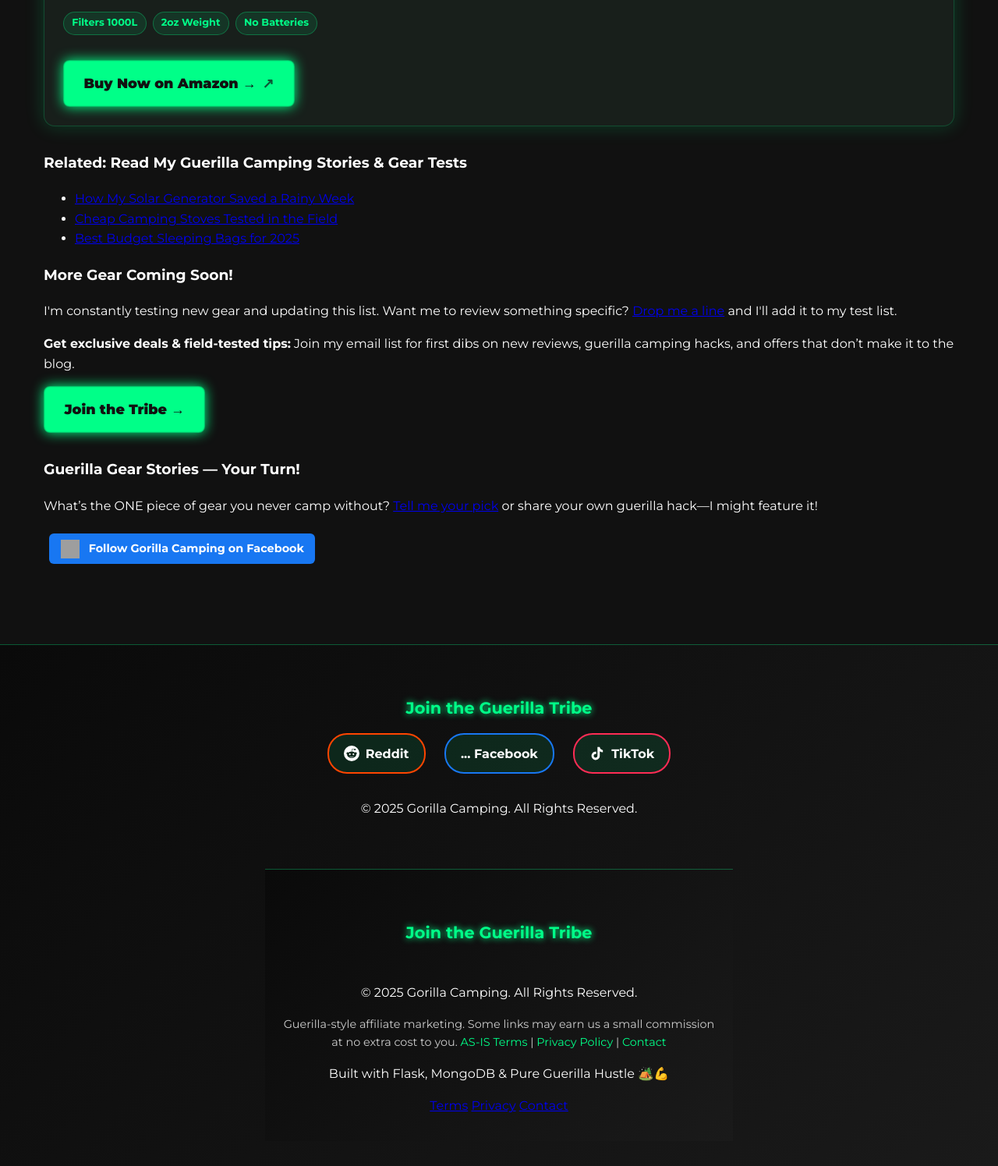
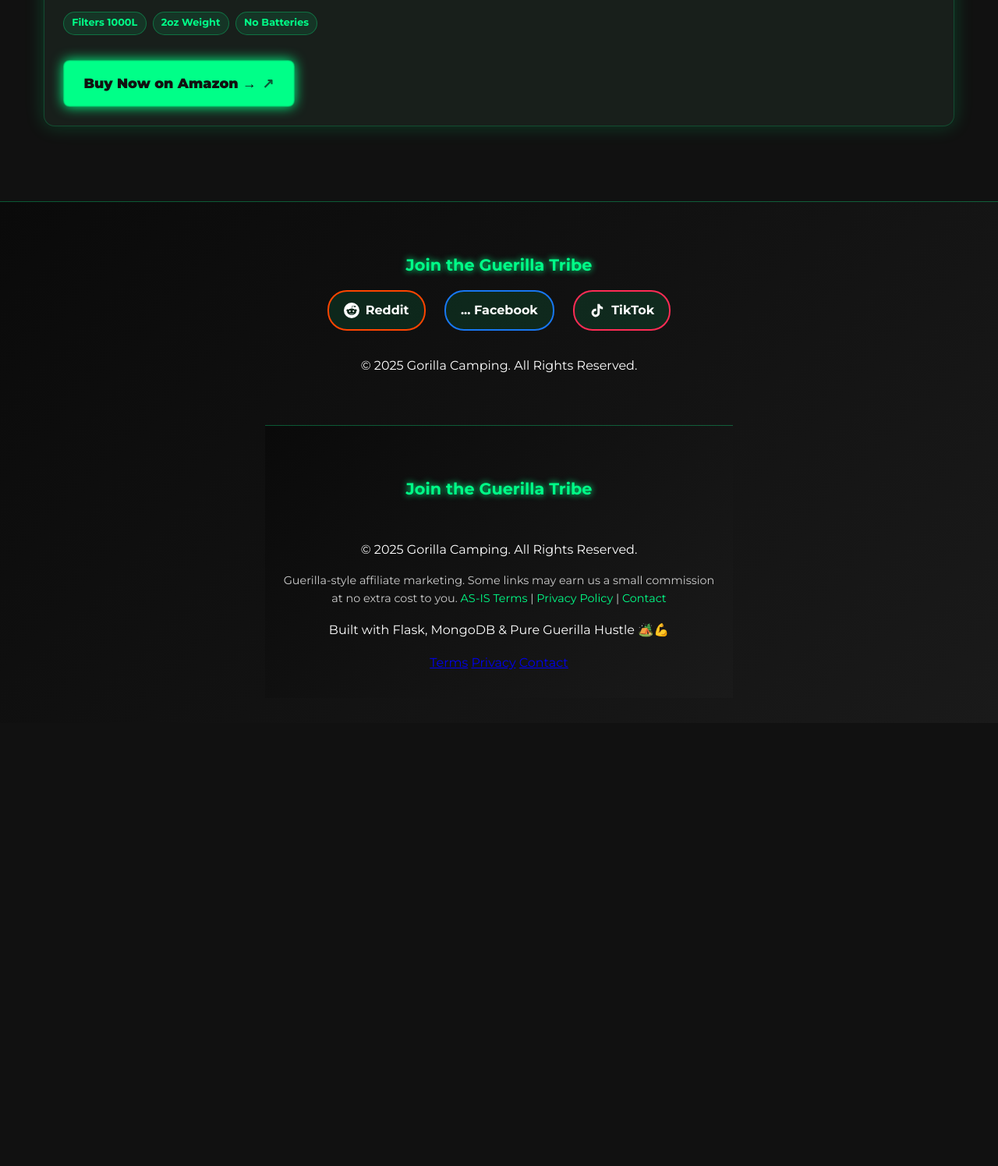
Before and after one commit to jnorvi5/gorillacamping-static, a Flask app: page /gear in a window 1280 px wide. Shown: the part 2742-4237 px from the top of the page at 78% size. After the commit the page ends 3601 px from the top, so only its background shows below. Run offline with Flask 3, Linux system fonts and the light colour scheme; some libraries are stand-ins or nearby versions; grey boxes are pictures that could not be loaded.

Commit message:
Update gear.html

```diff
--- a/templates/gear.html
+++ b/templates/gear.html
@@ -29,7 +29,7 @@
         "@type": "Offer",
         "price": "199.99",
         "priceCurrency": "USD",
-        "url": "https://amzn.to/YOUR_AFFILIATE_LINK",
+        "url": "https://amzn.to/43ZFIvfV",
         "availability": "https://schema.org/InStock"
       },
       "aggregateRating": {
@@ -48,7 +48,7 @@
         "@type": "Offer",
         "price": "49.99",
         "priceCurrency": "USD",
-        "url": "https://amzn.to/YOUR_AFFILIATE_LINK2",
+        "url": "https://amzn.to/44eem7c",
         "availability": "https://schema.org/InStock"
       },
       "aggregateRating": {
@@ -67,7 +67,7 @@
         "@type": "Offer",
         "price": "19.99",
         "priceCurrency": "USD",
-        "url": "https://amzn.to/YOUR_AFFILIATE_LINK3",
+        "url": "https://amzn.to/4dZjAae",
         "availability": "https://schema.org/InStock"
       },
       "aggregateRating": {
@@ -76,7 +76,6 @@
         "reviewCount": "1"
       }
     }
-    // Add additional products as needed, making sure to use valid JSON
   ]
 }
 </script>
@@ -125,7 +124,10 @@
         <span class="spec">Multiple Ports</span>
         <span class="spec">2.4 lbs</span>
       </div>
-      <a href="https://amzn.to/YOUR_AFFILIATE_LINK" class="affiliate-link gear-button" data-product="Jackery Explorer 240" target="_blank" rel="noopener sponsored">Get the Best Price on Amazon →</a>
+      <a href="{{ url_for('affiliate_redirect', product_id='jackery-explorer-240') }}"
+         class="affiliate-link gear-button"
+         data-product="Jackery Explorer 240"
+         target="_blank" rel="noopener sponsored">Get the Best Price on Amazon →</a>
     </div>
   </div>
 
@@ -147,7 +149,10 @@
         <span class="spec">20,000 BTU</span>
         <span class="spec">Under $50</span>
       </div>
-      <a href="https://amzn.to/YOUR_AFFILIATE_LINK2" class="affiliate-link gear-button" data-product="Coleman Classic Stove" target="_blank" rel="noopener sponsored">See Today’s Deal →</a>
+      <a href="{{ url_for('affiliate_redirect', product_id='coleman-stove') }}"
+         class="affiliate-link gear-button"
+         data-product="Coleman Classic Stove"
+         target="_blank" rel="noopener sponsored">See Today’s Deal →</a>
     </div>
   </div>
 
@@ -169,49 +174,14 @@
         <span class="spec">2oz Weight</span>
         <span class="spec">No Batteries</span>
       </div>
-      <a href="https://amzn.to/YOUR_AFFILIATE_LINK3" class="affiliate-link gear-button" data-product="LifeStraw Filter" target="_blank" rel="noopener sponsored">Buy Now on Amazon →</a>
+      <a href="{{ url_for('affiliate_redirect', product_id='lifestraw-filter') }}"
+         class="affiliate-link gear-button"
+         data-product="LifeStraw Filter"
+         target="_blank" rel="noopener sponsored">Buy Now on Amazon →</a>
     </div>
   </div>
 
-  <!-- Add more gear items below as you wish, following the above format -->
+  <!-- ... rest unchanged ... -->
 
-  <!-- Internal Linking to Blog -->
-  <div class="related-links" style="margin-top:2em;">
-    <h3>Related: Read My Guerilla Camping Stories & Gear Tests</h3>
-    <ul>
-      <li><a href="/blog/solar-generator-survival">How My Solar Generator Saved a Rainy Week</a></li>
-      <li><a href="/blog/cheap-camping-stoves">Cheap Camping Stoves Tested in the Field</a></li>
-      <li><a href="/blog/best-budget-sleeping-bags">Best Budget Sleeping Bags for 2025</a></li>
-    </ul>
-  </div>
-
-  <div class="gear-footer">
-    <h3>More Gear Coming Soon!</h3>
-    <p>
-      I'm constantly testing new gear and updating this list. Want me to review something specific?
-      <a href="/contact" class="inline-link">Drop me a line</a> and I'll add it to my test list.
-    </p>
-    <div class="newsletter-prompt">
-      <p>
-        <strong>Get exclusive deals & field-tested tips:</strong> Join my email list for first dibs on new reviews, guerilla camping hacks, and offers that don’t make it to the blog.
-      </p>
-      <a href="/#signup" class="gear-button secondary">Join the Tribe &rarr;</a>
-    </div>
-  </div>
-
-  <div class="user-engagement" style="margin-top:2em;">
-    <h3>Guerilla Gear Stories — Your Turn!</h3>
-    <p>What’s the ONE piece of gear you never camp without? <a href="/contact">Tell me your pick</a> or share your own guerilla hack—I might feature it!</p>
-  </div>
-
- <!-- Facebook follow button at the bottom of gear.html -->
-<a href="https://www.facebook.com/profile.php?id=61577334442896"
-   class="mini-social facebook"
-   target="_blank" rel="noopener"
-   style="display:inline-block; margin:0.5em; padding:0.5em 1em; background:#1877f2; color:#fff; border-radius:6px; font-weight:bold; text-decoration:none;">
-  <img src="/static/images/facebook-icon.png" alt="Facebook" style="width:24px; height:24px; vertical-align:middle; margin-right:8px;">
-  Follow Gorilla Camping on Facebook
-</a>
-  </div>
 </section>
 {% endblock %}
```
